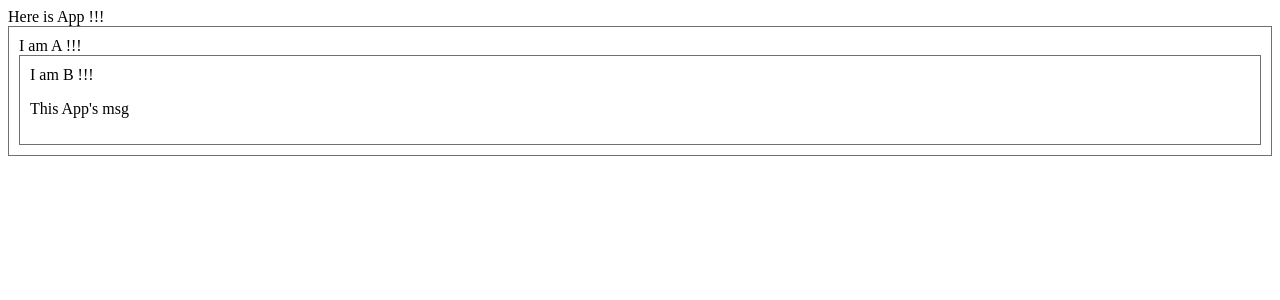
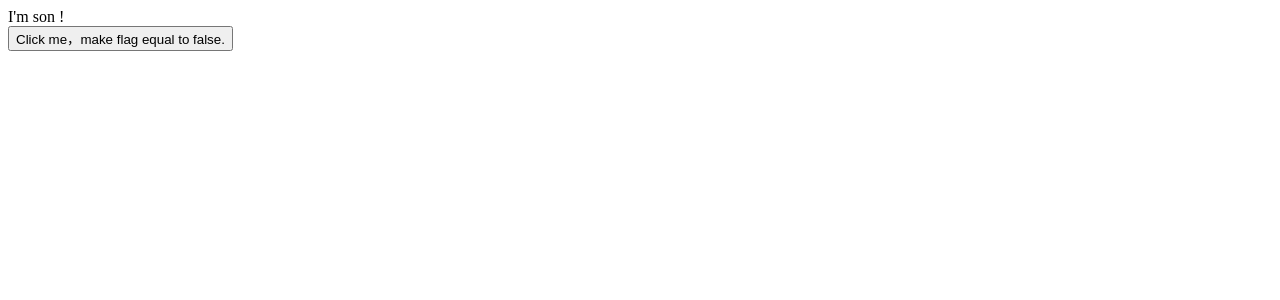
Before and after one commit to LynasTing/react-basic, a React (Create React App) app: page / in a window 1280 px wide. Shown: the top 300 px of the page. Built offline with nearby package versions, Linux system fonts and the light colour scheme.

Commit message:
-ci: useEffect的使用

```diff
--- a/src/day_02/App.js
+++ b/src/day_02/App.js
@@ -1,40 +1,41 @@
-import { createContext, useContext } from "react"
+import { useEffect, useState } from "react"
 
-const MsgContent = createContext()
-
-const style = {
-  border: '1px solid #707070',
-  padding: '10px'
+function Son() {
+  useEffect(() => {
+    const timer = setInterval(() => {
+      window.alert('I am useEffect')
+    }, 3000);
+    return () => {
+      clearInterval(timer)
+      window.alert('useEffect is clear')
+    }
+  }, [])
+  return <div>I'm son !</div>
 }
 
-function A() {
+function App() {
+
+  // useEffect依赖项参数
+  // 1. 没有依赖，组件初始渲染完毕和组件更新时执行
+  const [count, setCount] = useState(1)
+  // useEffect(() => {
+  //   window.alert('I am useEffect')
+  // })
+
+  // 2. 空数组依赖，只在初始渲染完毕时执行
+
+
+  // 特定依赖项，在组件初始渲染完毕和依赖项变化时执行
+  const [flag, setFlag] = useState(true)
+  // useEffect(() => {
+  //   window.alert('I am useEffect')
+  // }, [count])
+
   return (
-    <div style={style}>
-      <div>I am A !!!</div>
-      <B />
+    <div>
+      {flag && <Son />}
+      <button onClick={() => setFlag(false)}>Click me，make flag equal to false. </button>
     </div>
   )
 }
-
-function B() {
-  const msg = useContext(MsgContent)
-  return (
-    <div style={style}>
-      <div>I am B !!!</div>
-      <p>{msg}</p>
-    </div>
-  )
-}
-
-function App() {
-  const msg = `This App's msg`
-  return (
-    <MsgContent.Provider value={msg}>
-      <div>
-        <div>Here is App !!!</div>
-        <A />
-      </div>
-    </MsgContent.Provider>
-  )
-}
 export default App
```
Also changed, not shown: src/day_02/App_02.js (added, +40 -0 lines).
